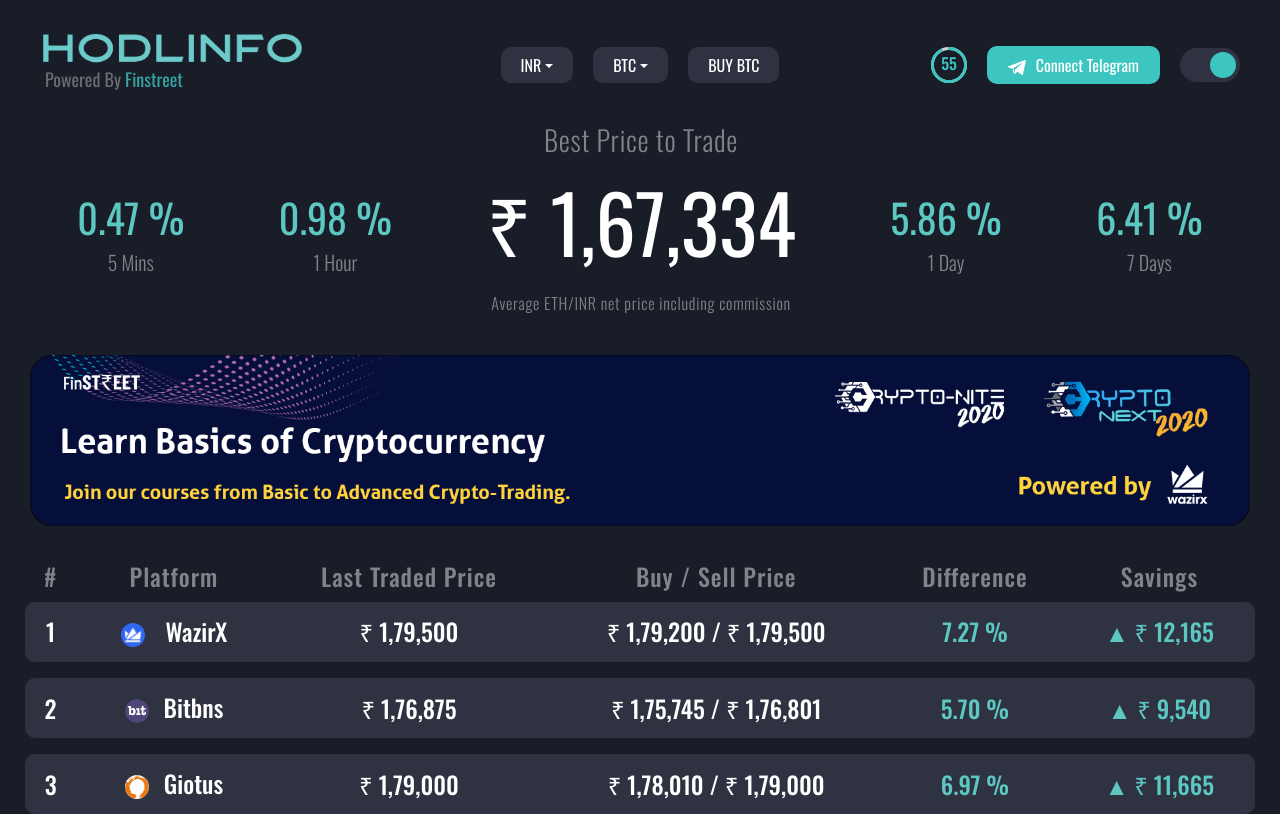
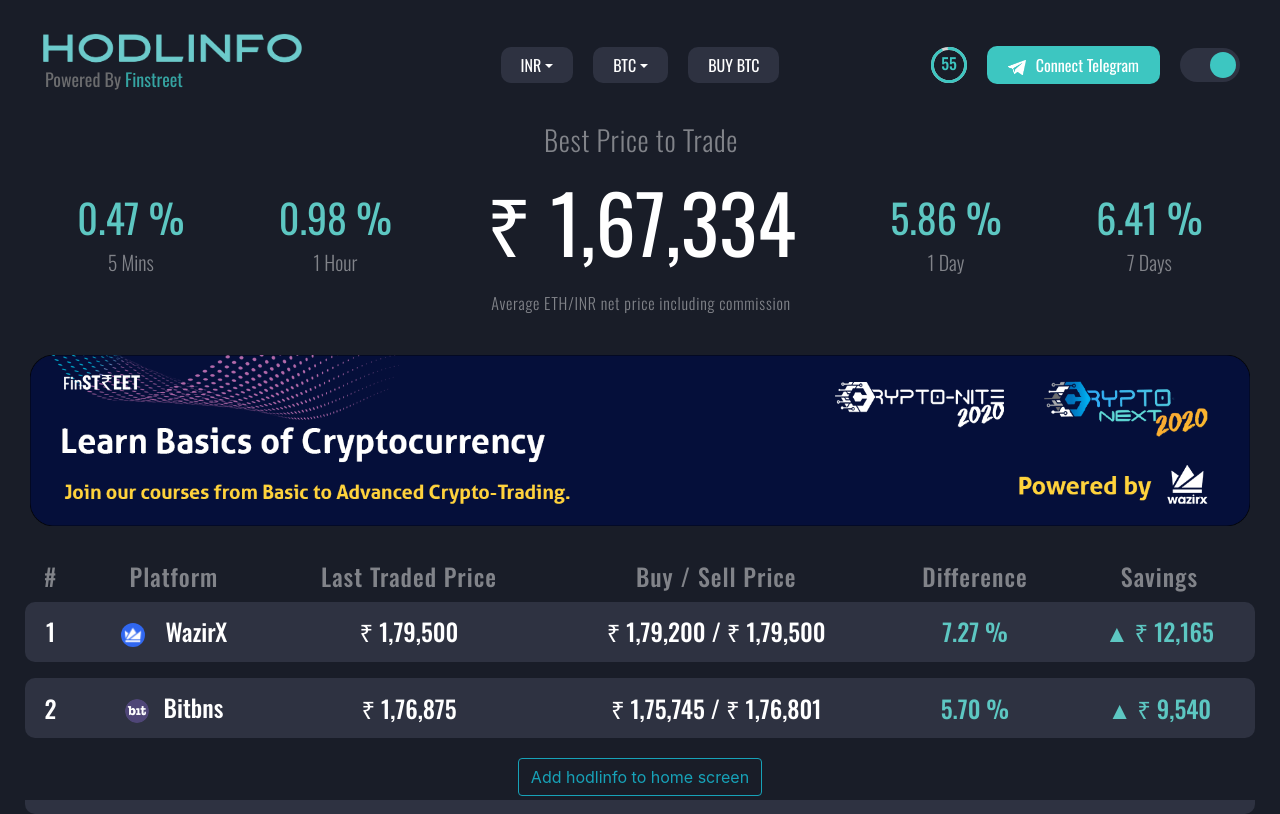
Before and after one commit to Priyatham-sai-chand/quadb-hodlinfo, a React (Create React App) app: page / in a window 1280 px wide. Shown: the top 814 px of the page. Built offline with nearby package versions, Linux system fonts and the light colour scheme.

Commit message:
pwa banner

```diff
--- a/src/components/MainPage.js
+++ b/src/components/MainPage.js
@@ -134,6 +134,7 @@
             </div>
             <Footer />
         </div>
+        <div class="d-flex justify-content-center" style={{border:"solid 1px #191d28","background-color":"#191d28",position:"fixed",left:"0","align-items":"center",width:"100vw",height:"47px",bottom:"0","z-index":"8"}}><button class="add-button btn btn-outline-info" style={{display: "block"}}>Add hodlinfo to home screen</button></div>
 
         </React.Fragment>
     )
```
